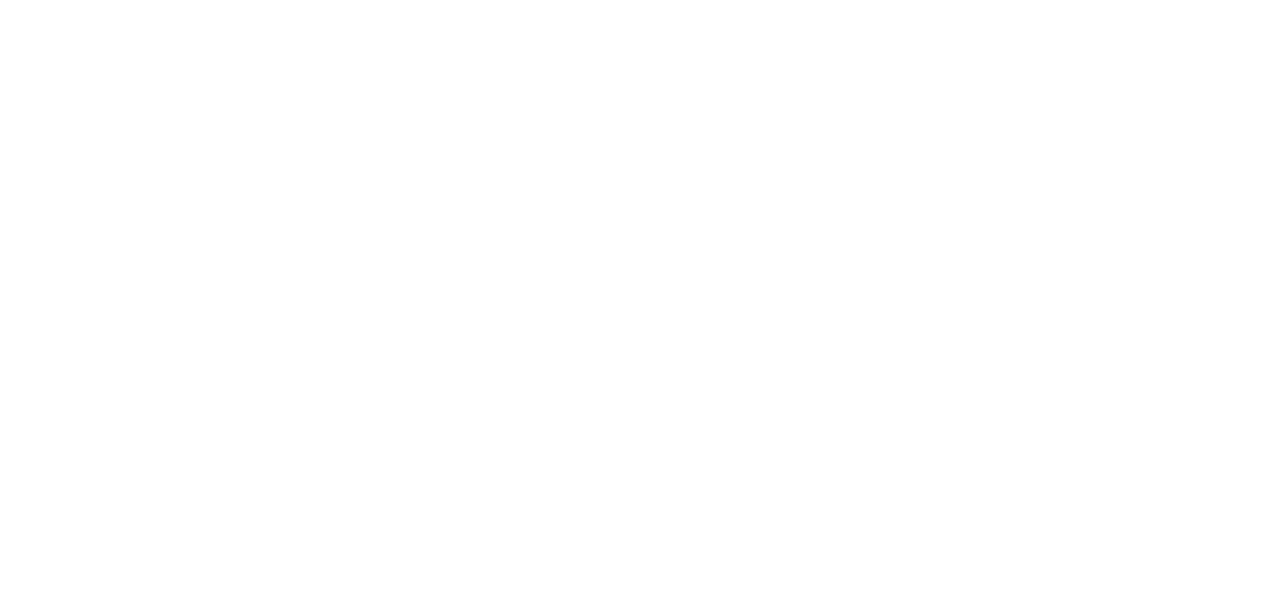
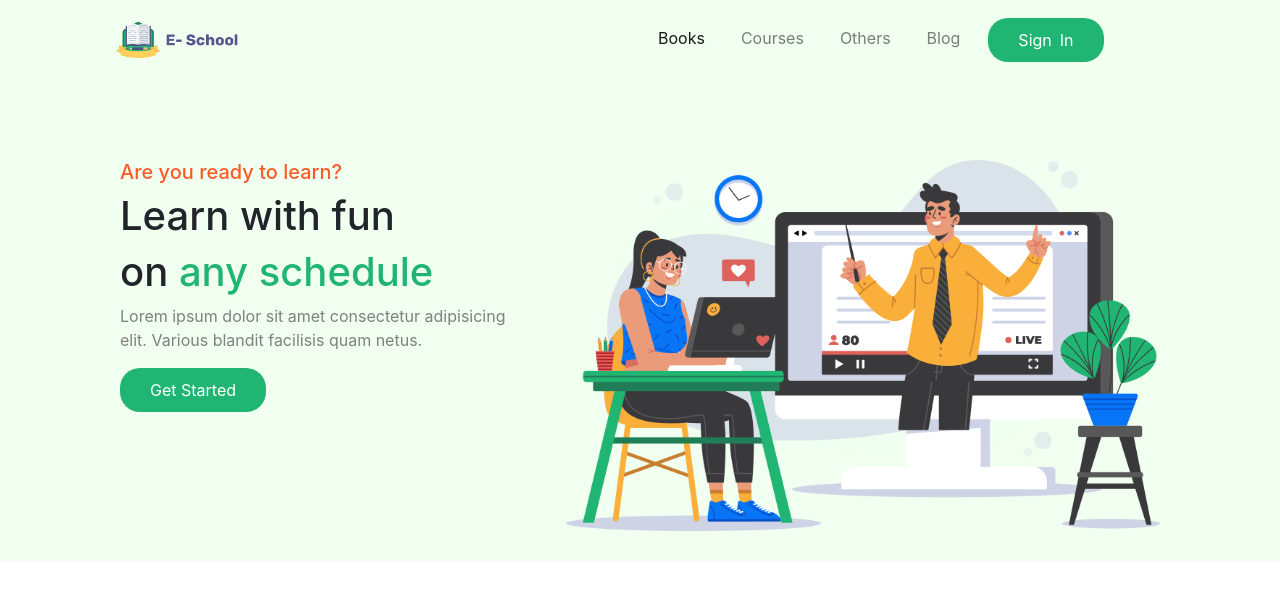
Before and after one commit to nuralam376/e-school, a plain HTML site: page index.html in a window 1280 px wide. Drawn offline with nearby package versions, Linux system fonts and the light colour scheme.

Commit message:
Added header

```diff
--- a/index.html
+++ b/index.html
@@ -4,14 +4,90 @@
 		<meta charset="UTF-8" />
 		<meta name="viewport" content="width=device-width, initial-scale=1.0" />
 		<title>E-School</title>
+		<link rel="shortcut icon" href="images/ICON/Logo.png" type="image/x-icon" />
 		<link
 			rel="stylesheet"
 			href="https://stackpath.bootstrapcdn.com/bootstrap/4.5.0/css/bootstrap.min.css"
 			integrity="sha384-9aIt2nRpC12Uk9gS9baDl411NQApFmC26EwAOH8WgZl5MYYxFfc+NcPb1dKGj7Sk"
 			crossorigin="anonymous"
 		/>
+		<link rel="stylesheet" href="style.css" />
 	</head>
 	<body>
+		<!-- Header -->
+		<header id="main-header">
+			<!-- Navbar -->
+			<section class="container">
+				<nav class="navbar navbar-expand-lg navbar-light">
+					<div class="col-sm-12 col-md-6">
+						<a class="navbar-brand" href="#">
+							<img class="w-25" src="images/ICON/Logo.png" alt="logo" />
+						</a>
+					</div>
+					<button
+						class="navbar-toggler"
+						type="button"
+						data-toggle="collapse"
+						data-target="#navbarNav"
+						aria-controls="navbarNav"
+						aria-expanded="false"
+						aria-label="Toggle navigation"
+					>
+						<span class="navbar-toggler-icon"></span>
+					</button>
+					<div class="collapse navbar-collapse" id="navbarNav">
+						<ul class="navbar-nav">
+							<li class="nav-item active">
+								<a class="nav-link" href="#"
+									>Books <span class="sr-only">(current)</span></a
+								>
+							</li>
+							<li class="nav-item">
+								<a class="nav-link" href="#">Courses</a>
+							</li>
+							<li class="nav-item">
+								<a class="nav-link" href="#">Others</a>
+							</li>
+							<li class="nav-item">
+								<a class="nav-link" href="#">Blog</a>
+							</li>
+							<li class="nav-item">
+								<a class="button nav-link" href="#"
+									>Sign<span class="ml-2">In</span></a
+								>
+							</li>
+						</ul>
+					</div>
+				</nav>
+			</section>
+			<!-- Navbar ends -->
+
+			<!-- Banner -->
+			<section class="container" id="main-banner">
+				<div class="row">
+					<div class="col-md-5">
+						<h5 class="orange-text">Are you ready to learn?</h5>
+						<h1>Learn with fun</h1>
+						<h1>on <span class="green-text">any schedule</span></h1>
+						<p>
+							Lorem ipsum dolor sit amet consectetur adipisicing elit. Various
+							blandit facilisis quam netus.
+						</p>
+						<button class="button">Get Started</button>
+					</div>
+					<div class="col-md-7">
+						<img
+							class="w-100"
+							src="images/Photos/Illustration.png"
+							alt="illustration"
+						/>
+					</div>
+				</div>
+			</section>
+			<!-- Banner ends -->
+		</header>
+		<!-- Header ends -->
+
 		<!-- Bootstrap JS Files -->
 		<script
 			src="https://code.jquery.com/jquery-3.5.1.slim.min.js"
--- a/style.css
+++ b/style.css
@@ -0,0 +1,41 @@
+/* General Styles */
+p {
+	color: gray;
+}
+
+.button {
+	background-color: #21b573;
+	border: none;
+	color: white !important;
+	border-radius: 20px;
+	padding: 10px 30px !important;
+}
+
+/* General Styles end */
+
+/* Header */
+#main-header {
+	background-color: #f0fff0;
+}
+
+.nav-item {
+	padding: 10px;
+}
+.nav-item .nav-link {
+	color: black;
+}
+
+.green-text {
+	color: #21b573;
+}
+
+.orange-text {
+	color: #fc5b26;
+}
+
+#main-banner {
+	margin-top: 50px;
+	padding: 30px 50px;
+}
+
+/* Header ends */
```
